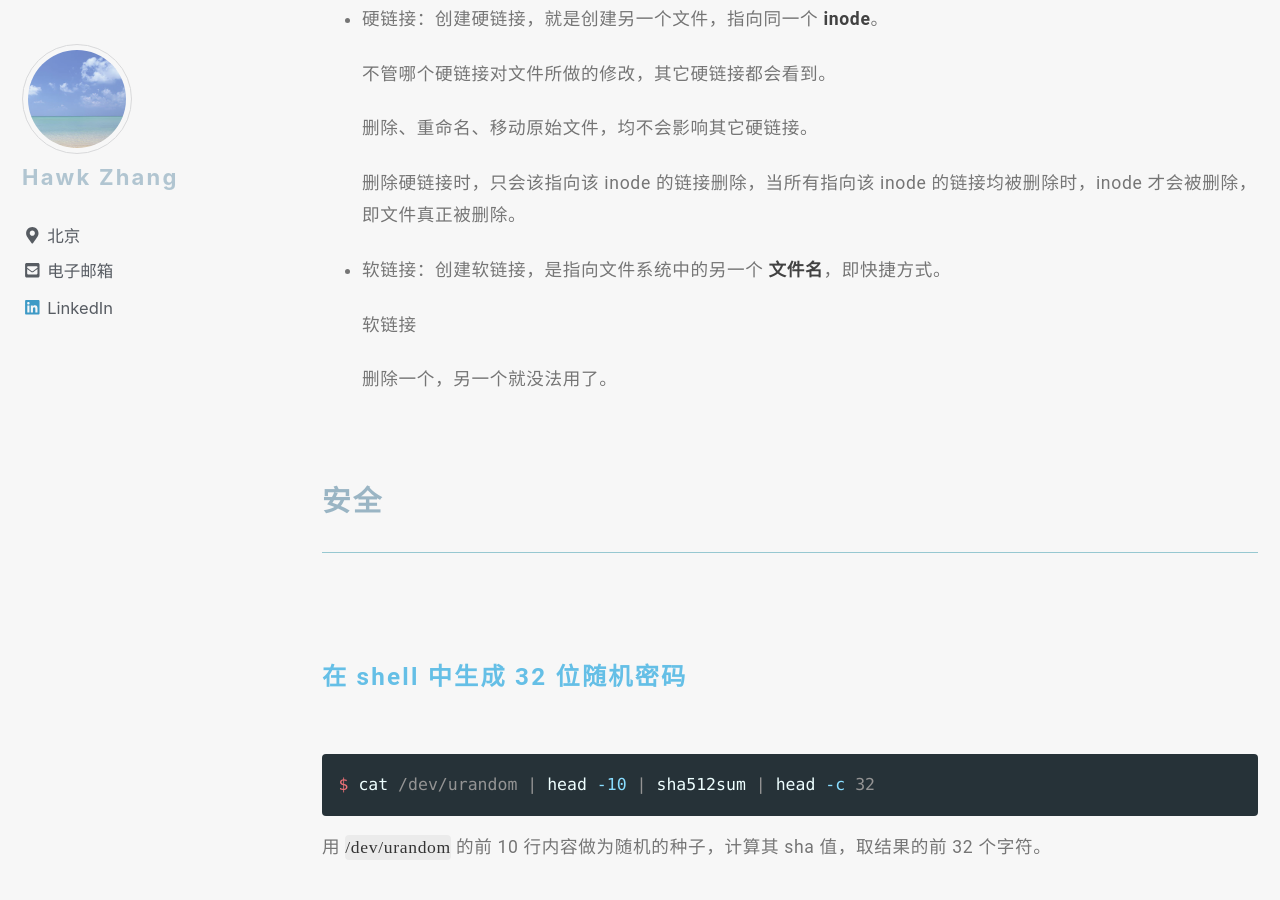
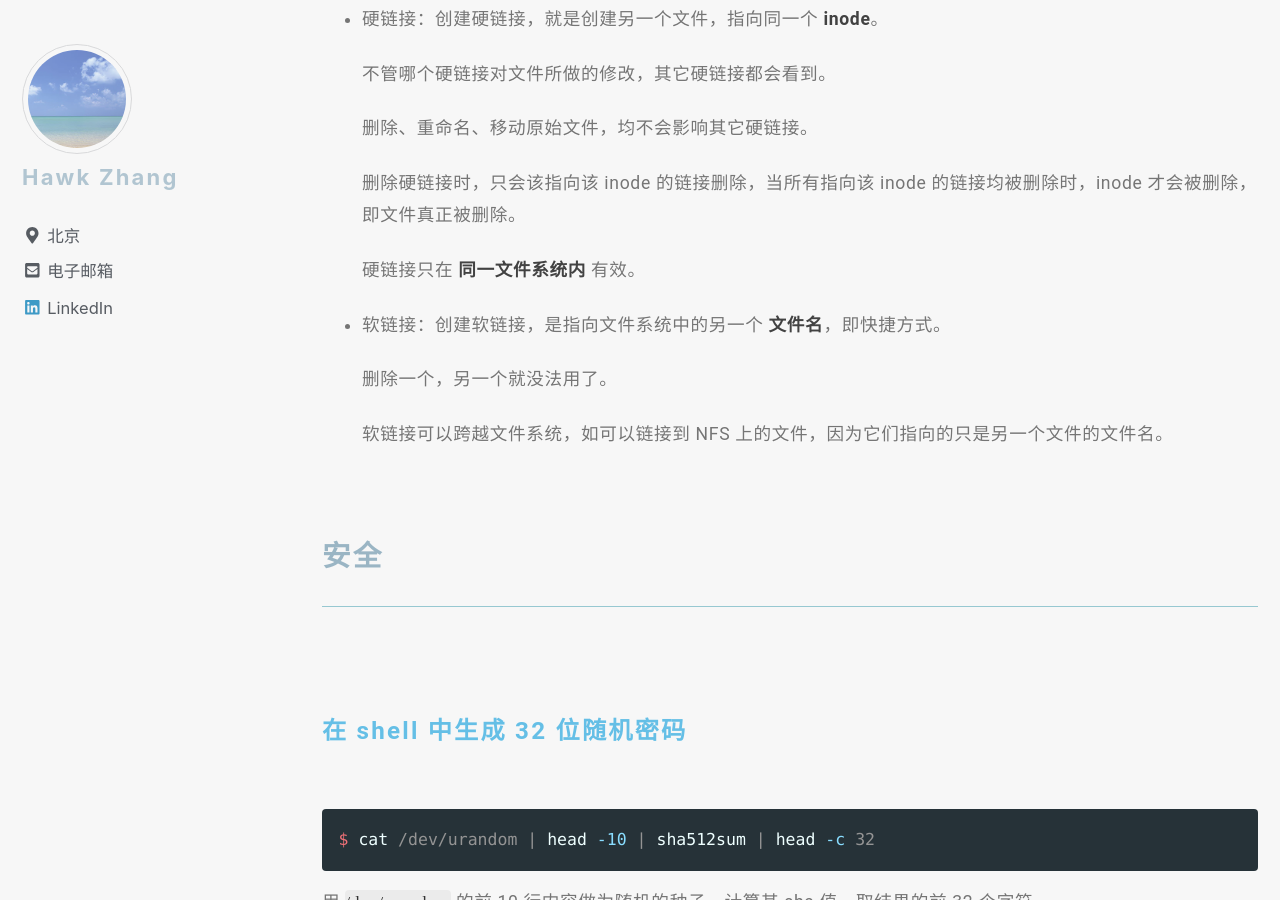
Before and after one commit to narru888/linotes_note, a Jekyll site: the page built from _posts/devop/2017-05-01-interview.md, in a window 1280 px wide and 900 px high, scrolled down 6413 px. Built offline with Jekyll 4.4.1, drawn with Linux system fonts in a browser that asks for light colours; nearby versions of some CDN libraries; a script that is not in the unit is left out.

Commit message:
update on 2018-12-07 20:15:01 CST

```diff
--- a/_posts/devop/2017-05-01-interview.md
+++ b/_posts/devop/2017-05-01-interview.md
@@ -223,11 +223,13 @@ $ sudo ls -lR /var/log/ | grep "^-" | wc -l
 
 	删除硬链接时，只会该指向该 inode 的链接删除，当所有指向该 inode 的链接均被删除时，inode 才会被删除，即文件真正被删除。
 
+	硬链接只在 **同一文件系统内** 有效。
+
 * 软链接：创建软链接，是指向文件系统中的另一个 **文件名**，即快捷方式。
 
-	软链接
+	删除一个，另一个就没法用了。
 
-	删除一个，另一个就没法用了。
+	软链接可以跨越文件系统，如可以链接到 NFS 上的文件，因为它们指向的只是另一个文件的文件名。
 
 
 
```
